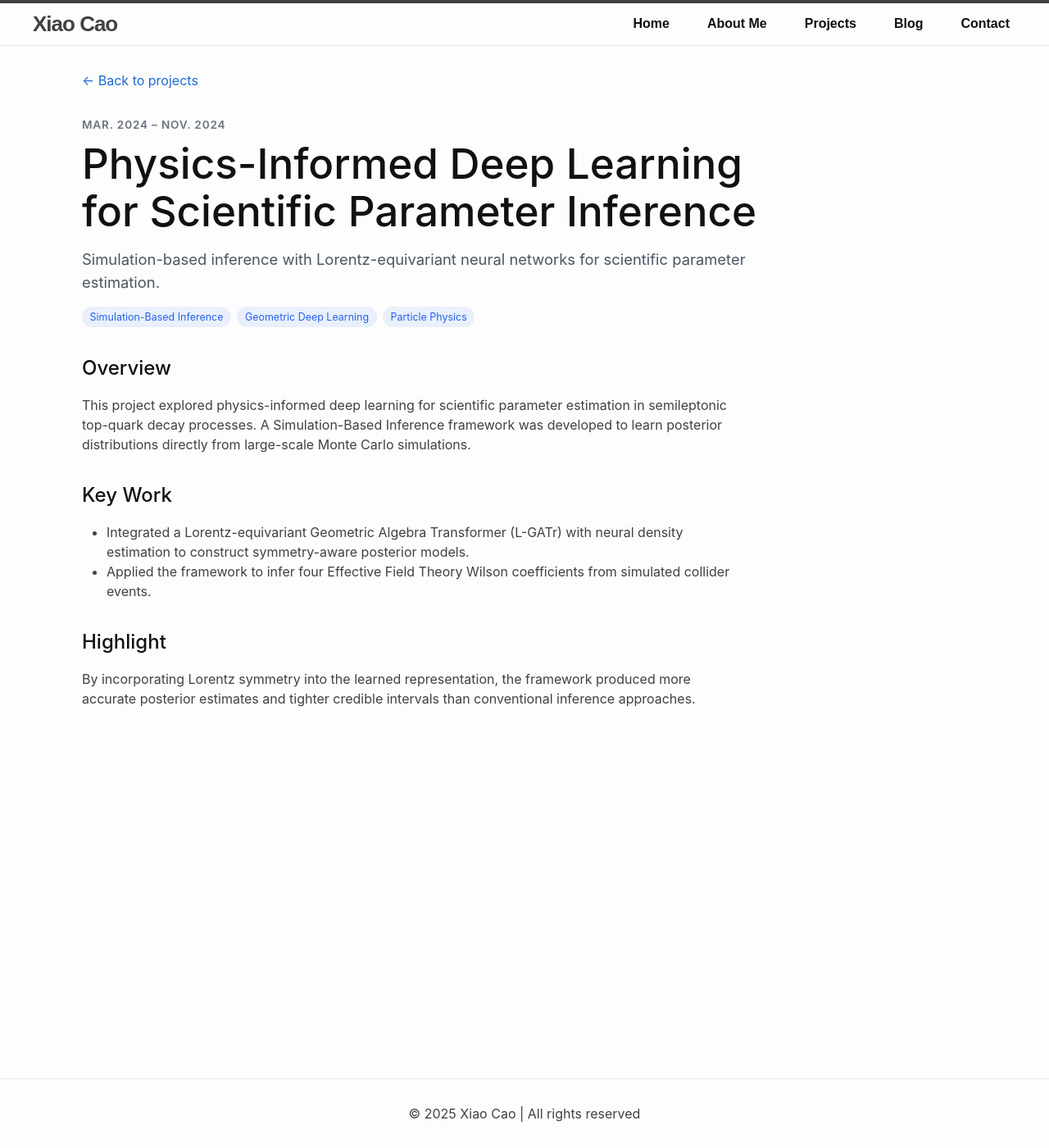
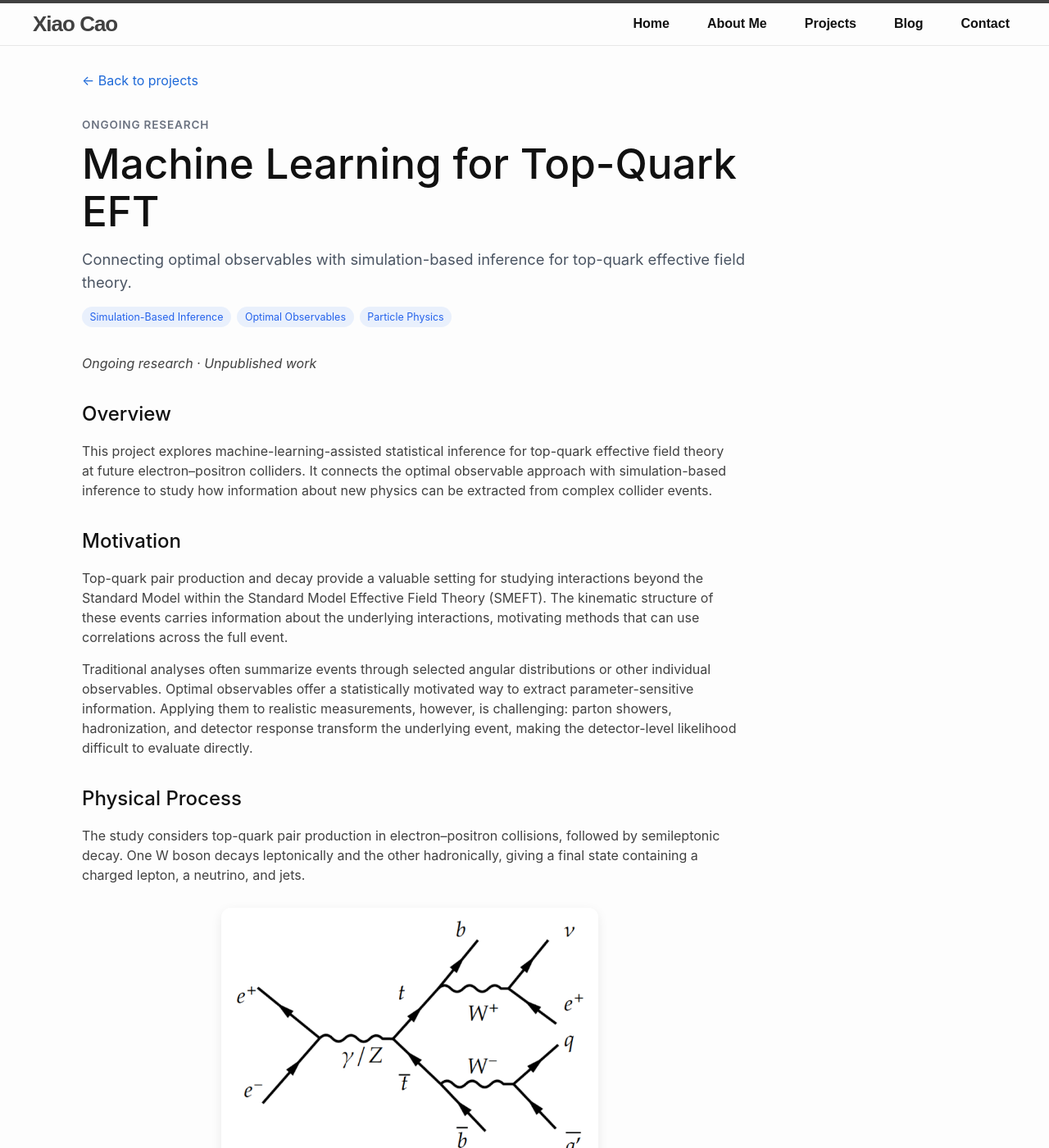
Before and after one commit to FranklinCao123/FranklinCao123.github.io, a Jekyll site: the page built from _projects/scientific-inference.md, in a window 1280 px wide and 1400 px high. Shown: the whole window at 82% size. Built offline with Jekyll 4.4.1, drawn with Linux system fonts in a browser that asks for light colours; a style sheet for code colours, icons or effects is not loaded; some of the changed text lies outside the part shown.

Commit message:
Add research project pages and update portfolio ordering

```diff
--- a/_projects/scientific-inference.md
+++ b/_projects/scientific-inference.md
@@ -1,26 +1,53 @@
 ---
-title: "Physics-Informed Deep Learning for Scientific Parameter Inference"
-short_title: "Scientific Parameter Inference"
+title: "Machine Learning for Top-Quark EFT"
+short_title: "Machine Learning for Top-Quark EFT"
 date: 2024-03-01
-period: "Mar. 2024 – Nov. 2024"
-order: 4
-summary: "Simulation-based inference with Lorentz-equivariant neural networks for scientific parameter estimation."
+period: "Ongoing Research"
+order: 3
+summary: "Connecting optimal observables with simulation-based inference for top-quark effective field theory."
 tags:
   - Simulation-Based Inference
-  - Geometric Deep Learning
+  - Optimal Observables
   - Particle Physics
-status: "Completed"
+status: "Ongoing Research"
 ---
+
+*Ongoing research · Unpublished work*
 
 ## Overview
 
-This project explored physics-informed deep learning for scientific parameter estimation in semileptonic top-quark decay processes. A Simulation-Based Inference framework was developed to learn posterior distributions directly from large-scale Monte Carlo simulations.
+This project explores machine-learning-assisted statistical inference for top-quark effective field theory at future electron–positron colliders. It connects the optimal observable approach with simulation-based inference to study how information about new physics can be extracted from complex collider events.
 
-## Key Work
+## Motivation
 
-- Integrated a Lorentz-equivariant Geometric Algebra Transformer (L-GATr) with neural density estimation to construct symmetry-aware posterior models.
-- Applied the framework to infer four Effective Field Theory Wilson coefficients from simulated collider events.
+Top-quark pair production and decay provide a valuable setting for studying interactions beyond the Standard Model within the Standard Model Effective Field Theory (SMEFT). The kinematic structure of these events carries information about the underlying interactions, motivating methods that can use correlations across the full event.
 
-## Highlight
+Traditional analyses often summarize events through selected angular distributions or other individual observables. Optimal observables offer a statistically motivated way to extract parameter-sensitive information. Applying them to realistic measurements, however, is challenging: parton showers, hadronization, and detector response transform the underlying event, making the detector-level likelihood difficult to evaluate directly.
 
-By incorporating Lorentz symmetry into the learned representation, the framework produced more accurate posterior estimates and tighter credible intervals than conventional inference approaches.
+## Physical Process
+
+The study considers top-quark pair production in electron–positron collisions, followed by semileptonic decay. One W boson decays leptonically and the other hadronically, giving a final state containing a charged lepton, a neutrino, and jets.
+
+<figure class="project-figure" id="figure-1">
+  <a href="{{ '/assets/images/projects/scientific-inference/figure-1.png' | relative_url }}" aria-label="Open Figure 1 at full resolution">
+    <img src="{{ '/assets/images/projects/scientific-inference/figure-1.png' | relative_url }}" alt="Feynman diagram of electron–positron annihilation into a top–antitop pair through a photon or Z boson, followed by semileptonic decay" width="666" height="453" loading="lazy" style="max-width: 460px; height: auto;">
+  </a>
+  <figcaption><strong>Figure 1.</strong> Top-quark pair production and decay in the semileptonic channel. One W boson decays into a charged lepton and neutrino; the other decays into quarks.</figcaption>
+</figure>
+
+The production and sequential decays can be described through angles defined in the relevant rest frames. Figure 2 illustrates the coordinate systems and decay planes used to describe this event geometry.
+
+<figure class="project-figure" id="figure-2">
+  <a href="{{ '/assets/images/projects/scientific-inference/figure-2.png' | relative_url }}" aria-label="Open Figure 2 at full resolution">
+    <img src="{{ '/assets/images/projects/scientific-inference/figure-2.png' | relative_url }}" alt="Coordinate systems, production plane, and decay planes defining the angles of top-quark production and sequential decay" width="1050" height="708" loading="lazy" style="max-width: 620px; height: auto;">
+  </a>
+  <figcaption><strong>Figure 2.</strong> Angular conventions for top-quark production and sequential decay. The diagram relates the beam direction, top-quark production plane, and decay planes using right-handed coordinate systems.</figcaption>
+</figure>
+
+## Method Overview
+
+The approach uses simulated events to connect information available in the underlying physics calculation with observable event features. A neural network learns parameter-sensitive summaries, or scores, that serve as a machine-learning counterpart of optimal observables.
+
+These learned summaries support likelihood-based inference of EFT Wilson coefficients while accounting for the transformations between the underlying scattering process and reconstructed events. The project brings together analytical particle physics, event simulation, and statistical learning.
+
+*This page provides a high-level overview of ongoing, unpublished research. Numerical results and implementation details are omitted.*
```
Also changed, not shown: _projects/cooperative-games.md (added, +38 -0 lines), _projects/image-compression.md (+1 -1 lines), _projects/matagent-wbg.md (+1 -1 lines), _projects/microwave-circulator.md (+1 -1 lines), _projects/pgdflow.md (+1 -1 lines), _projects/positivity-bounds.md (added, +109 -0 lines), project.md (+2 -2 lines), assets/images/projects/positivity-bounds/equation-4-14.png (added), assets/images/projects/positivity-bounds/figure-1.png (added), assets/images/projects/positivity-bounds/figure-4.png (added), assets/images/projects/positivity-bounds/figure-5.png (added), assets/images/projects/positivity-bounds/figure-6.png (added), assets/images/projects/scientific-inference/figure-1.png (added), assets/images/projects/scientific-inference/figure-2.png (added).
